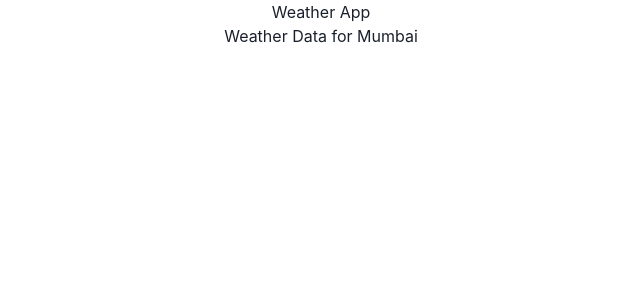
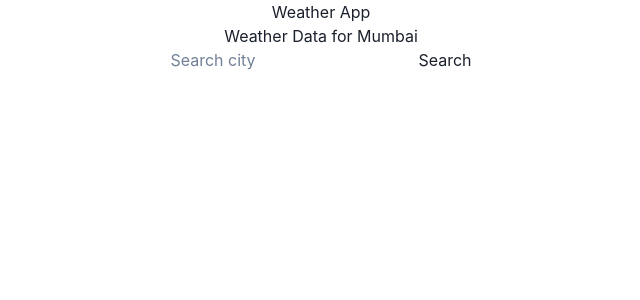
Before and after one commit to akshaykamath45/Kenmark-Assignment, a React (Create React App) app: page / in a window 1280 px wide. Shown: the top 300 px of the page, without its empty margins (319-959 px from the left). Built offline with nearby package versions, Linux system fonts and the light colour scheme; no server answers.

Commit message:
feat : implemented search functionality

```diff
--- a/src/App.js
+++ b/src/App.js
@@ -3,8 +3,9 @@ import { useState, useEffect } from "react";
 
 function App() {
   const [cityName, setCityName] = useState("Mumbai");
+  const [inputCityName, setInputCityName] = useState("");
   const API_KEY = process.env.REACT_APP_API_KEY;
-  console.log(API_KEY);
+
   const getWeatherData = async () => {
     try {
       const response = await fetch(
@@ -13,8 +14,8 @@ function App() {
       const data = await response.json();
       if (response.status === 200) {
         console.log(`data fetched for city ${cityName} `, data);
-      }else{
-        console.log(`data cannot be fetched for ${cityName}`)
+      } else {
+        console.log(`data cannot be fetched for ${cityName}`);
       }
     } catch (e) {
       console.log("Error fetching data from server ", e);
@@ -23,13 +24,31 @@ function App() {
 
   useEffect(() => {
     getWeatherData();
-  }, []);
+    // the below line will make sure,getWeatherData() does not have to be included as dependency array
+    // eslint-disable-next-line react-hooks/exhaustive-deps
+  }, [cityName, setCityName]);
+
+  const handleInput = (e) => {
+    const value = e.target.value;
+    setInputCityName(value);
+  };
+  const handleSearch = (e) => {
+    setCityName(inputCityName);
+    console.log("inside on click of search button");
+    console.log("input search city name : ", inputCityName);
+  };
 
   return (
     <div className="App">
       <h1>Weather App</h1>
       <div>
-        <h1>Weather Data for Mumbai</h1>
+        <h1>Weather Data for {`${cityName}`}</h1>
+        <input
+          type="text"
+          onChange={handleInput}
+          placeholder="Search city"
+        ></input>
+        <button onClick={handleSearch}>Search</button>
       </div>
     </div>
   );
```
